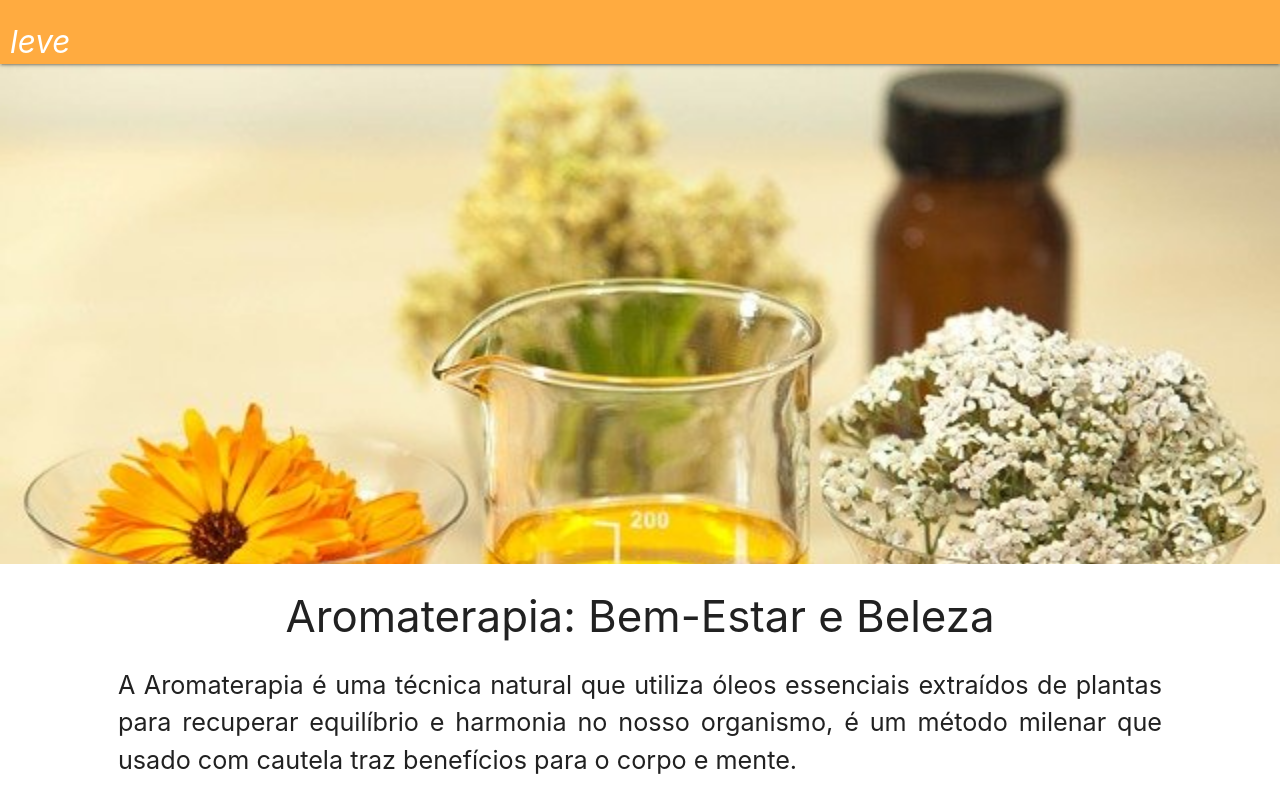
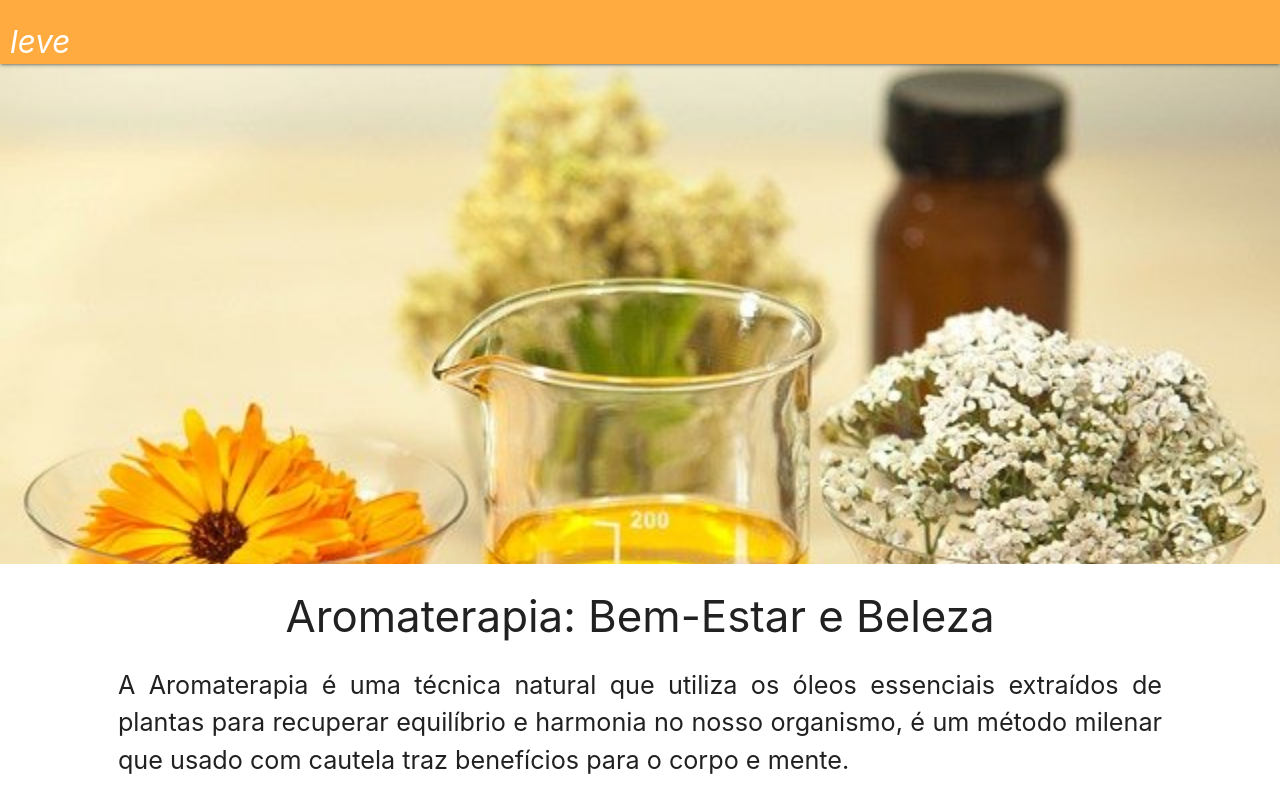
Before and after one commit to MaristelaP/ProjetoCursoDev, a plain HTML site: page index.html in a window 1280 px wide. Shown: the top 800 px of the page. Drawn offline with nearby package versions, Linux system fonts and the light colour scheme.

Commit message:
modificado para teste de commit

```diff
--- a/index.html
+++ b/index.html
@@ -30,7 +30,7 @@
             <div class="col s12 m8 push-m2 l10 push-l1 flow-text">
                 <h3 class="center-align">Aromaterapia: Bem-Estar e Beleza</h3>
                 <p>
-                    A Aromaterapia é uma técnica natural que utiliza óleos essenciais extraídos de plantas para
+                    A Aromaterapia é uma técnica natural que utiliza os óleos essenciais extraídos de plantas para
                     recuperar equilíbrio e harmonia no nosso organismo, é um método milenar que usado com cautela
                     traz benefícios para o corpo e mente.
                 </p>
```
